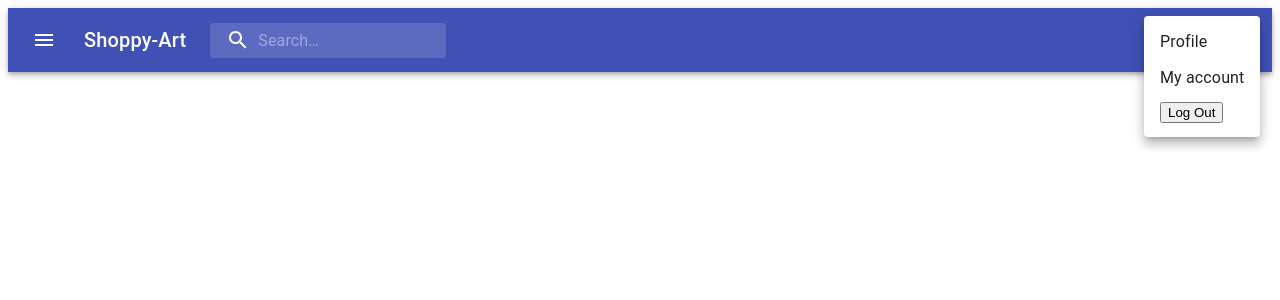
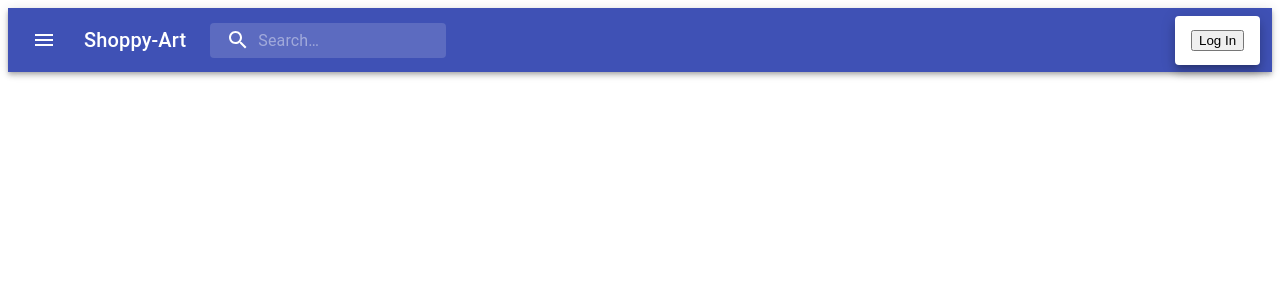
Before and after one commit to moniatec/shoppy-art-frontend, a React (Create React App) app: page /nav in a window 1280 px wide. Both pictures are taken after a click on the button 1236 px from the left and 40 px from the top of the page. Shown: the top 300 px of the page. Built offline with nearby package versions, Linux system fonts and the light colour scheme.

Commit message:
add check for authentication to nav bar

```diff
--- a/src/components/Nav.js
+++ b/src/components/Nav.js
@@ -17,6 +17,8 @@ import MailIcon from '@material-ui/icons/Mail';
 import NotificationsIcon from '@material-ui/icons/Notifications';
 import MoreIcon from '@material-ui/icons/MoreVert';
 import Logout from './Logout';
+import Login from './Login';
+import { useAuth0 } from "@auth0/auth0-react";
 
 const useStyles = makeStyles((theme) => ({
     grow: {
@@ -87,6 +89,8 @@ const Nav = (props) => {
     const [anchorEl, setAnchorEl] = React.useState(null);
     const [mobileMoreAnchorEl, setMobileMoreAnchorEl] = React.useState(null);
 
+    const { loginWithRedirect, isAuthenticated } = useAuth0();
+
     const isMenuOpen = Boolean(anchorEl);
     const isMobileMenuOpen = Boolean(mobileMoreAnchorEl);
 
@@ -118,11 +122,23 @@ const Nav = (props) => {
             open={isMenuOpen}
             onClose={handleMenuClose}
         >
-            <MenuItem onClick={handleMenuClose}>Profile</MenuItem>
-            <MenuItem onClick={handleMenuClose}>My account</MenuItem>
-            <MenuItem onClick={handleMenuClose}>
-                <Logout />
-            </MenuItem>
+            <div>
+                {
+                    isAuthenticated ? (
+                        <div>
+                            <MenuItem onClick={handleMenuClose}>Profile</MenuItem>
+                            <MenuItem onClick={handleMenuClose}>My account</MenuItem>
+                            <MenuItem onClick={handleMenuClose}>
+                                <Logout />
+                            </MenuItem>
+                        </div>
+                    ) : (
+                            <MenuItem onClick={handleMenuClose}>
+                                <Login />
+                            </MenuItem>
+                        )
+                }
+            </div>
         </Menu>
     );
 
@@ -137,14 +153,7 @@ const Nav = (props) => {
             open={isMobileMenuOpen}
             onClose={handleMobileMenuClose}
         >
-            {/* <MenuItem>
-                <IconButton aria-label="show 4 new mails" color="inherit">
-                    <Badge badgeContent={4} color="secondary">
-                        <MailIcon />
-                    </Badge>
-                </IconButton>
-                <p>Messages</p>
-            </MenuItem> */}
+
             <MenuItem>
                 <IconButton color="inherit">
                     <Badge
@@ -200,11 +209,7 @@ const Nav = (props) => {
                     </div>
                     <div className={classes.grow} />
                     <div className={classes.sectionDesktop}>
-                        {/* <IconButton aria-label="show 4 new mails" color="inherit">
-                            <Badge badgeContent={4} color="secondary">
-                                <MailIcon />
-                            </Badge>
-                        </IconButton> */}
+
                         <IconButton
                             // aria-label="show 17 new notifications"
                             color="inherit">
```
